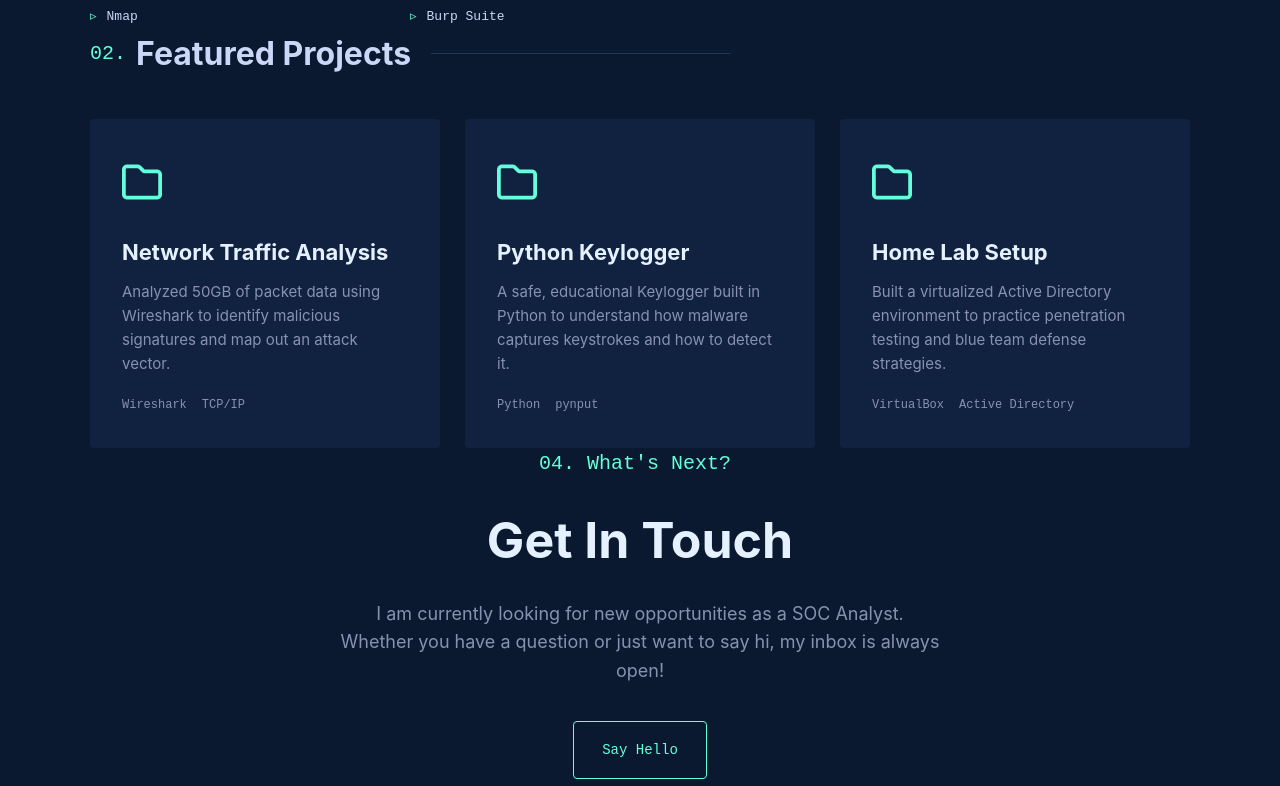
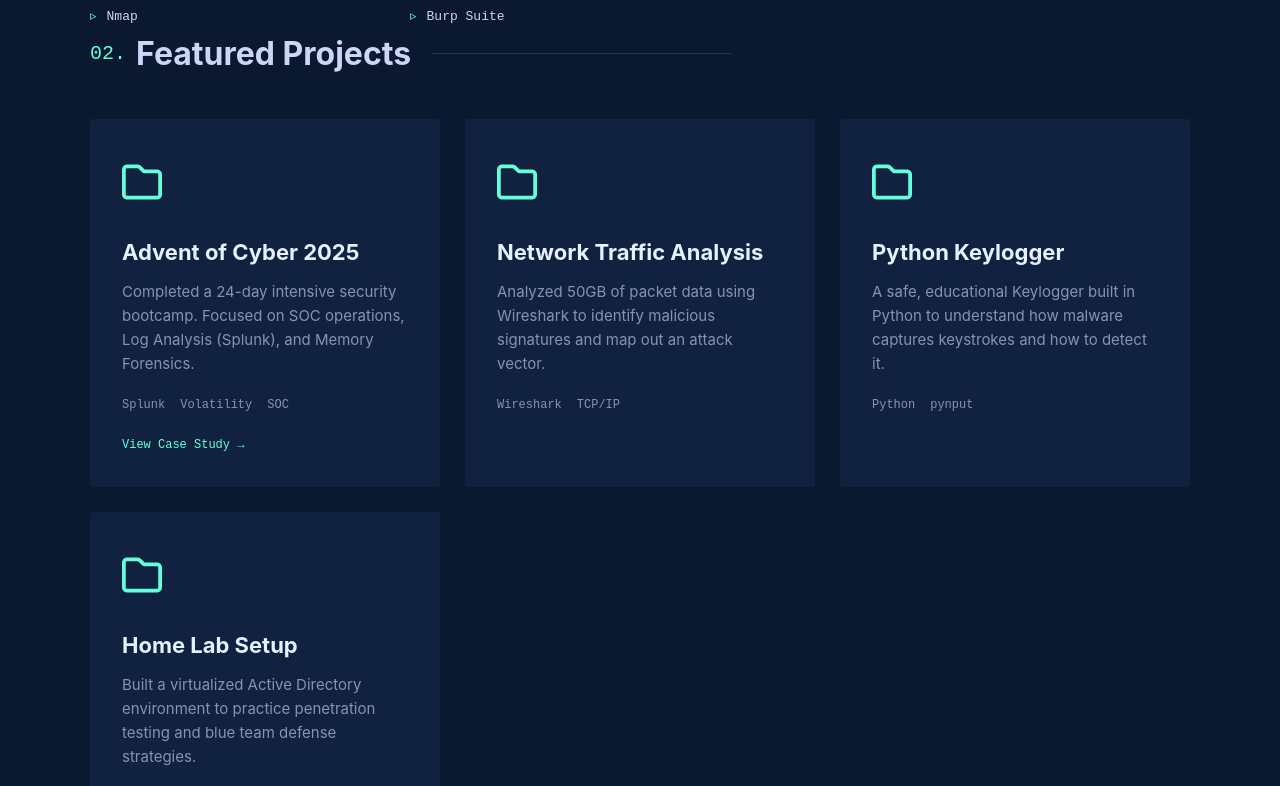
Before and after one commit to Jinglebell3019/Jinglebell3019.github.io, a plain HTML site: page index.html in a window 1280 px wide. Shown: the part 1083-1869 px from the top of the page. Drawn offline with Linux system fonts and the light colour scheme.

Commit message:
Update index.html

```diff
--- a/index.html
+++ b/index.html
@@ -318,6 +318,19 @@
         </div>
 
         <div class="projects-grid">
+
+            <div class="project-card">
+                <div class="folder-icon"><i class="far fa-folder"></i></div>
+                <h3>Advent of Cyber 2025</h3>
+                <p>Completed a 24-day intensive security bootcamp. Focused on SOC operations, Log Analysis (Splunk), and Memory Forensics.</p>
+                <div class="project-tech">
+                    <span>Splunk</span>
+                    <span>Volatility</span>
+                    <span>SOC</span>
+                </div>
+                <a href="advent-2025.html" style="color: var(--accent); font-family: var(--font-mono); font-size: 12px; display: block; margin-top: 20px; text-decoration: none;">View Case Study &rarr;</a>
+            </div>
+
             <div class="project-card">
                 <div class="folder-icon"><i class="far fa-folder"></i></div>
                 <h3>Network Traffic Analysis</h3>
```
